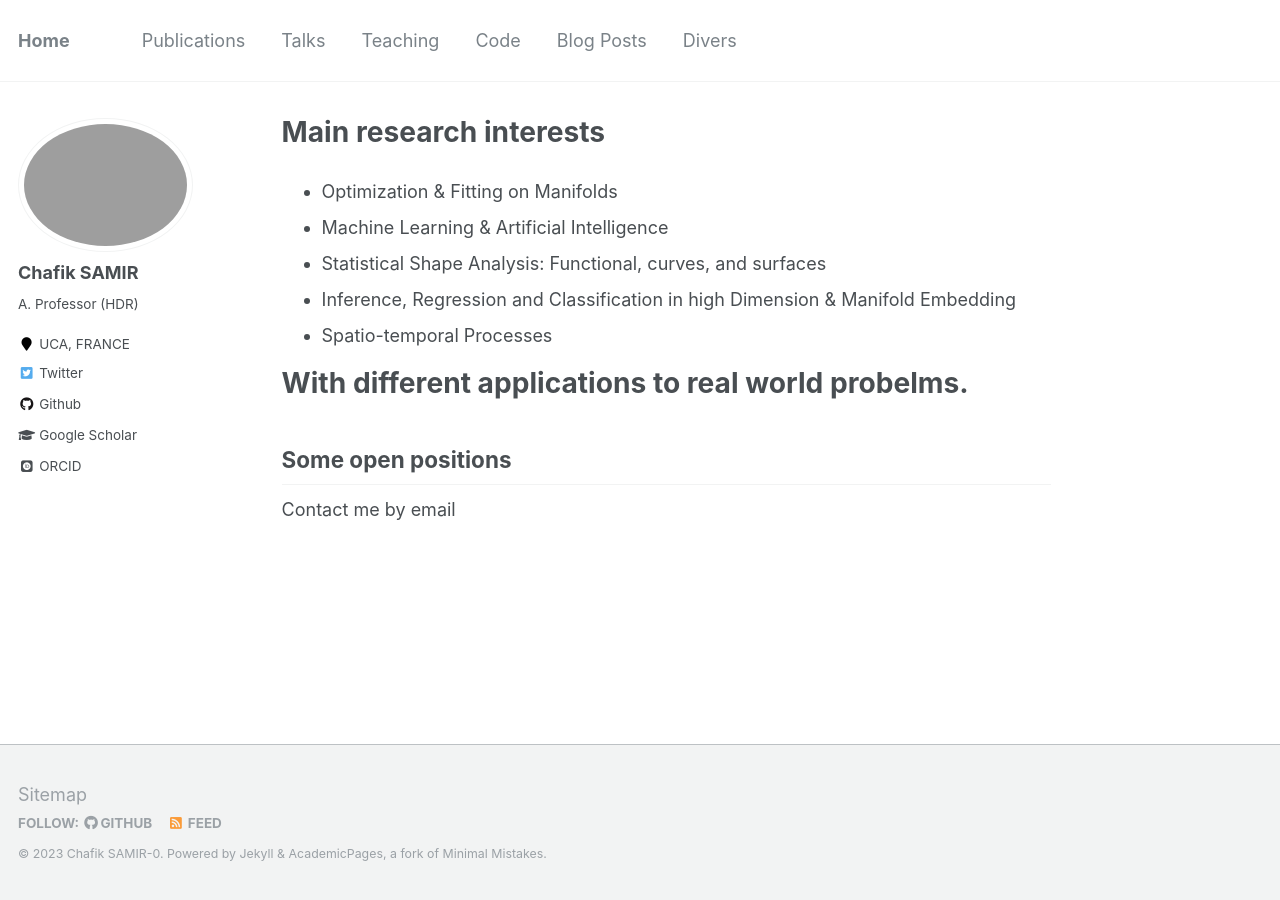
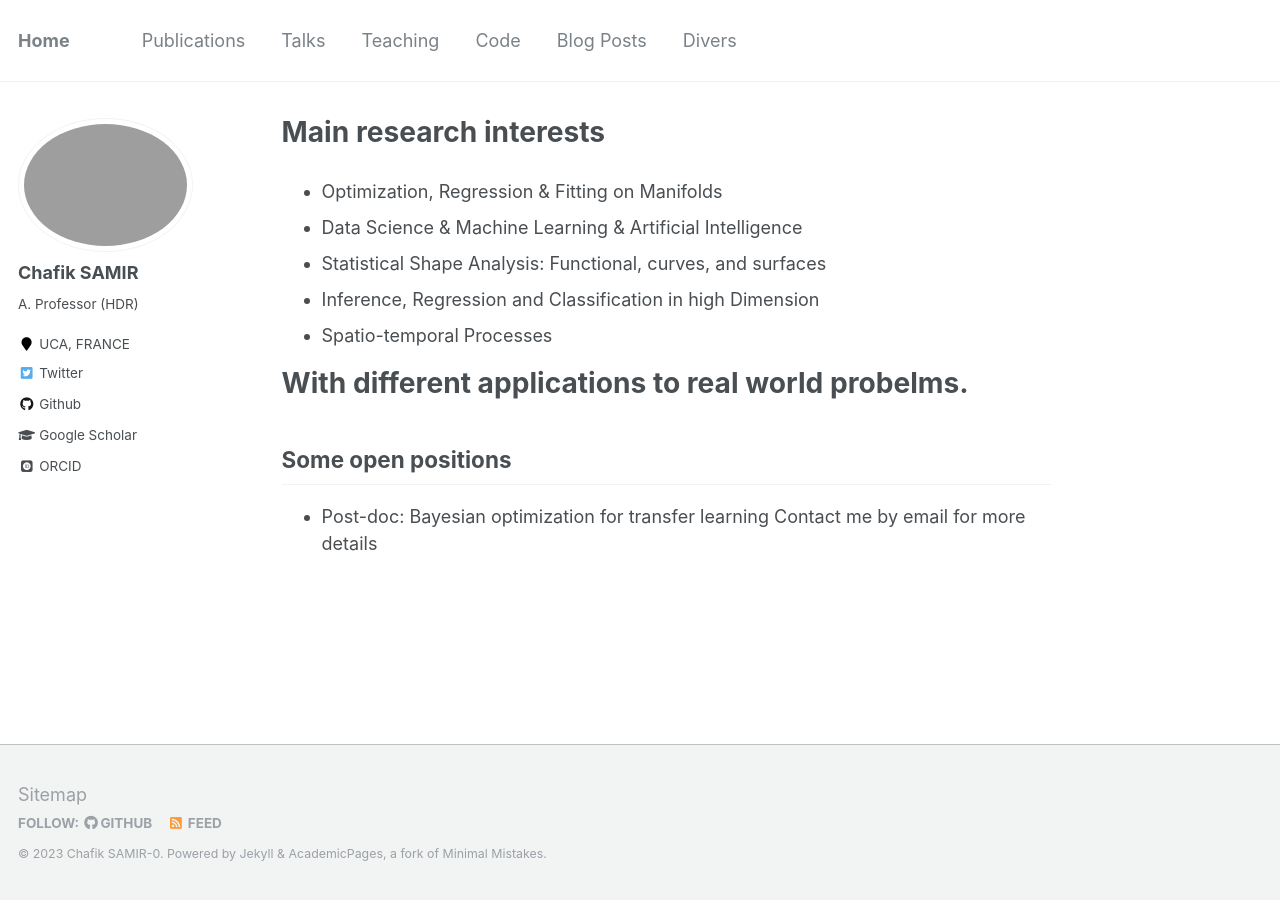
Before and after one commit to Chsamir/chsamir.github.io, a Jekyll site: the page built from _pages/about.md, in a window 1280 px wide. Built offline with Jekyll 4.4.1, drawn with Linux system fonts in a browser that asks for light colours; some web fonts are replaced.

Commit message:
Update about.md

```diff
--- a/_pages/about.md
+++ b/_pages/about.md
@@ -7,10 +7,10 @@ redirect_from:
   - /about/
   - /about.html
 ---
-- Optimization & Fitting on Manifolds
-- Machine Learning & Artificial Intelligence
+- Optimization, Regression & Fitting on Manifolds
+- Data Science & Machine Learning & Artificial Intelligence
 - Statistical Shape Analysis: Functional, curves, and surfaces
-- Inference, Regression and Classification in high Dimension & Manifold Embedding
+- Inference, Regression and Classification in high Dimension
 - Spatio-temporal Processes
 
 With different applications to real world probelms.
@@ -19,5 +19,6 @@ With different applications to real world probelms.
 
 
 Some open positions
-------
-Contact me by email
+-------------------
+- Post-doc:  Bayesian optimization for transfer learning
+  Contact me by email for more details
```
